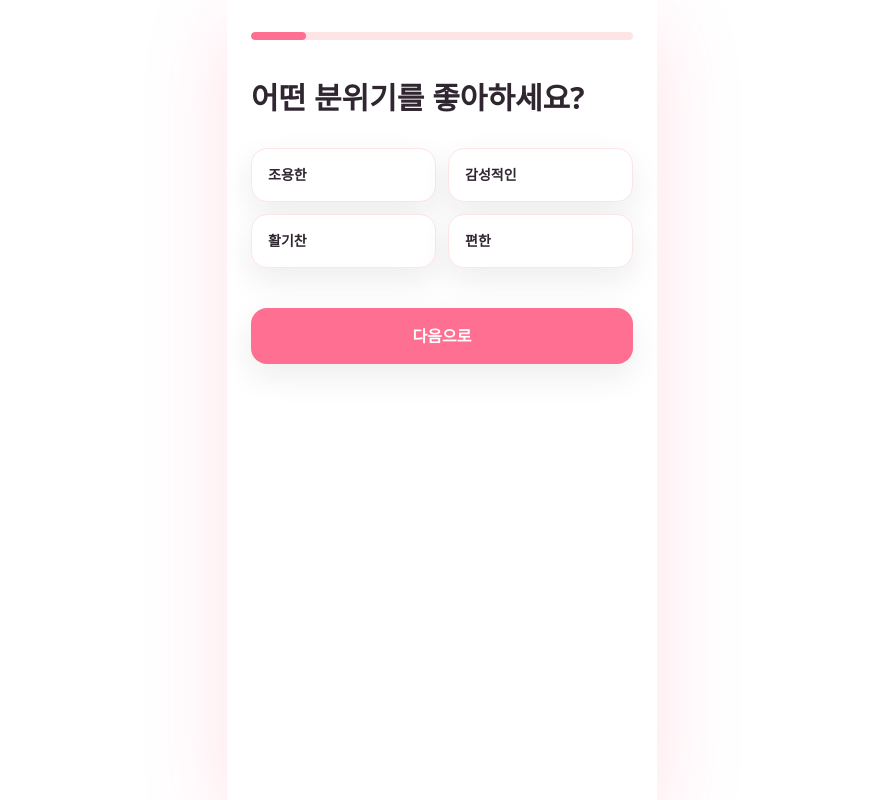
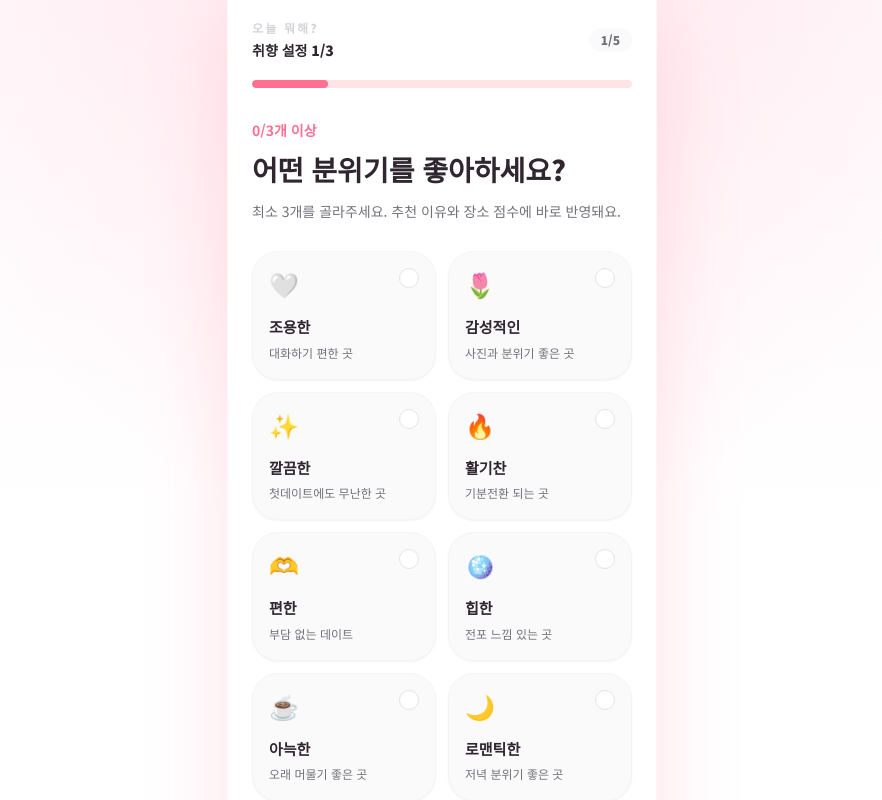
Before and after one commit to PMIN0927/PMIN, a Next.js app: page /onboarding in a window 1280 px wide. Shown: the top 800 px of the page, without its empty margins (198-1080 px from the left). Built offline with nearby package versions, Linux system fonts and the light colour scheme.

Commit message:
Improve onboarding choices and UI

```diff
--- a/app/globals.css
+++ b/app/globals.css
@@ -8,9 +8,13 @@
 
 body {
   margin: 0;
-  background: #ffffff;
+  background:
+    radial-gradient(circle at 50% 0%, rgba(255, 111, 145, 0.12), transparent 34rem),
+    linear-gradient(180deg, #fff7fa 0%, #ffffff 44%);
   color: #2f2630;
   overflow-x: hidden;
+  font-family: var(--font-noto-sans-kr), system-ui, -apple-system, BlinkMacSystemFont, "Segoe UI", sans-serif;
+  letter-spacing: 0;
 }
 
 .phone-shell {
@@ -20,6 +24,8 @@ body {
   margin: 0 auto;
   background: #ffffff;
   overflow-x: hidden;
+  border-left: 1px solid rgba(255, 111, 145, 0.08);
+  border-right: 1px solid rgba(255, 111, 145, 0.08);
 }
 
 .kakao-map-panel {
--- a/app/layout.tsx
+++ b/app/layout.tsx
@@ -1,5 +1,13 @@
 import type { Metadata } from "next";
+import { Noto_Sans_KR } from "next/font/google";
 import "./globals.css";
+
+const notoSansKr = Noto_Sans_KR({
+  subsets: ["latin"],
+  weight: ["400", "500", "700", "800", "900"],
+  variable: "--font-noto-sans-kr",
+  display: "swap"
+});
 
 export const metadata: Metadata = {
   title: "오늘 뭐해?",
@@ -9,7 +17,7 @@ export const metadata: Metadata = {
 export default function RootLayout({ children }: { children: React.ReactNode }) {
   return (
     <html lang="ko">
-      <body>
+      <body className={notoSansKr.variable}>
         <main className="phone-shell shadow-phone">{children}</main>
       </body>
     </html>
--- a/app/onboarding/page.tsx
+++ b/app/onboarding/page.tsx
@@ -1,6 +1,7 @@
 "use client";
 
 import { useState } from "react";
+import type { ReactNode } from "react";
 import { useRouter } from "next/navigation";
 import BottomButton from "@/components/BottomButton";
 import OptionCard from "@/components/OptionCard";
@@ -8,12 +9,80 @@ import ProgressBar from "@/components/ProgressBar";
 import { completeOnboarding, savePreference, saveTodayCondition } from "@/lib/storage";
 import type { TodayCondition, UserPreference } from "@/types/place";
 
-const steps = [
-  { key: "moods", title: "어떤 분위기를 좋아하세요?", options: ["조용한", "감성적인", "활기찬", "편한"] },
-  { key: "foods", title: "어떤 음식을 선호하시나요?", options: ["한식", "일식", "양식", "중식", "술집", "카페"] },
-  { key: "dislikes", title: "어떤 요소를 피하고 싶으신가요?", options: ["웨이팅", "시끄러운 곳", "비싼 곳", "많이 걷기"] },
-  { key: "dateStyles", title: "어떤 데이트를 선호하세요?", options: ["조용한 카페에서 대화", "맛집 가고 술 한잔", "걷다가 구경하기", "사진 찍고 놀기"] }
-] as const;
+type ChoiceStep = {
+  key: keyof UserPreference;
+  title: string;
+  eyebrow: string;
+  helper: string;
+  min: number;
+  optional?: boolean;
+  options: Array<{ label: string; icon: string; description: string }>;
+};
+
+const choiceSteps: ChoiceStep[] = [
+  {
+    key: "moods",
+    eyebrow: "취향 설정 1/3",
+    title: "어떤 분위기를 좋아하세요?",
+    helper: "최소 3개를 골라주세요. 추천 이유와 장소 점수에 바로 반영돼요.",
+    min: 3,
+    options: [
+      { label: "조용한", icon: "🤍", description: "대화하기 편한 곳" },
+      { label: "감성적인", icon: "🌷", description: "사진과 분위기 좋은 곳" },
+      { label: "깔끔한", icon: "✨", description: "첫데이트에도 무난한 곳" },
+      { label: "활기찬", icon: "🔥", description: "기분전환 되는 곳" },
+      { label: "편한", icon: "🫶", description: "부담 없는 데이트" },
+      { label: "힙한", icon: "🪩", description: "전포 느낌 있는 곳" },
+      { label: "아늑한", icon: "☕", description: "오래 머물기 좋은 곳" },
+      { label: "로맨틱한", icon: "🌙", description: "저녁 분위기 좋은 곳" },
+      { label: "가성비", icon: "💸", description: "돈 부담 적은 곳" },
+      { label: "실내 위주", icon: "🏠", description: "날씨 안 좋은 날" },
+      { label: "사진 찍기 좋은", icon: "📸", description: "추억 남기기 좋은 곳" },
+      { label: "늦은 시간 가능", icon: "🕙", description: "밤 데이트 후보" }
+    ]
+  },
+  {
+    key: "foods",
+    eyebrow: "취향 설정 2/3",
+    title: "어떤 음식을 좋아하세요?",
+    helper: "카페와 술집은 뺐어요. 식사 취향을 최소 3개 골라주세요.",
+    min: 3,
+    options: [
+      { label: "한식", icon: "🍚", description: "국밥, 찌개, 백반" },
+      { label: "일식", icon: "🍣", description: "초밥, 라멘, 돈카츠" },
+      { label: "양식", icon: "🍝", description: "파스타, 피자, 스테이크" },
+      { label: "중식", icon: "🥟", description: "마라, 짬뽕, 양꼬치" },
+      { label: "분식", icon: "🍢", description: "떡볶이, 김밥, 튀김" },
+      { label: "고기", icon: "🥩", description: "삼겹살, 소금구이" },
+      { label: "곱창/막창", icon: "🍳", description: "시끌시끌한 저녁" },
+      { label: "샤브샤브", icon: "🥬", description: "깔끔하고 든든한 식사" },
+      { label: "쌀국수/아시안", icon: "🍜", description: "가볍게 먹기 좋은 메뉴" },
+      { label: "해산물", icon: "🦐", description: "낙지, 조개, 해물" },
+      { label: "버거/치킨", icon: "🍔", description: "캐주얼한 한 끼" },
+      { label: "디저트 식사", icon: "🥐", description: "브런치, 베이커리" }
+    ]
+  },
+  {
+    key: "dislikes",
+    eyebrow: "취향 설정 3/3",
+    title: "피하고 싶은 상황이 있나요?",
+    helper: "여기는 선택하지 않아도 넘어갈 수 있어요.",
+    min: 0,
+    optional: true,
+    options: [
+      { label: "웨이팅", icon: "⏳", description: "기다리는 시간 줄이기" },
+      { label: "시끄러운 곳", icon: "🔊", description: "대화 어려운 분위기" },
+      { label: "비싼 곳", icon: "💳", description: "예산 부담 큰 곳" },
+      { label: "많이 걷기", icon: "🚶", description: "동선 긴 코스 피하기" },
+      { label: "너무 좁은 곳", icon: "🪑", description: "답답한 공간 피하기" },
+      { label: "야외 위주", icon: "🌧️", description: "날씨 영향 받는 코스" },
+      { label: "매운 음식", icon: "🌶️", description: "매운 메뉴 줄이기" },
+      { label: "술 중심", icon: "🍺", description: "술집 우선순위 낮추기" },
+      { label: "프랜차이즈", icon: "🏷️", description: "흔한 장소 줄이기" },
+      { label: "사진 찍는 곳", icon: "📷", description: "포토부스류 제외" }
+    ]
+  }
+];
 
 const quick = ["화해하고 싶어요", "시험 끝나고 쉬고 싶어요", "기분전환하고 싶어요", "돈 아끼고 싶어요", "조용히 대화하고 싶어요", "술 한잔하고 싶어요", "그냥 추천받을래요"];
 
@@ -22,6 +91,7 @@ export default function OnboardingPage() {
   const [step, setStep] = useState(0);
   const [pref, setPref] = useState<UserPreference>({ moods: [], foods: [], dislikes: [], dateStyles: [] });
   const [today, setToday] = useState<TodayCondition>({ situationText: "", budget: "3만원", transport: "걸어서요", meetingTime: "18:00" });
+  const totalSteps = 5;
 
   const toggle = (key: keyof UserPreference, value: string) => {
     setPref((prev) => {
@@ -37,76 +107,126 @@ export default function OnboardingPage() {
     router.push("/select-mode");
   };
 
-  if (step < steps.length) {
-    const current = steps[step];
-    const key = current.key as keyof UserPreference;
+  if (step < choiceSteps.length) {
+    const current = choiceSteps[step];
+    const selected = pref[current.key];
+    const canContinue = selected.length >= current.min;
+    const statusText = current.optional ? `${selected.length}개 선택` : `${selected.length}/${current.min}개 이상`;
+
     return (
-      <main className="min-h-screen px-6 py-8 safe-bottom">
-        <ProgressBar step={step + 1} total={7} />
-        <h1 className="mt-10 text-3xl font-black text-ink">{current.title}</h1>
-        <div className="mt-8 grid grid-cols-2 gap-3">
+      <OnboardingShell step={step + 1} total={totalSteps} eyebrow={current.eyebrow}>
+        <div className="mt-8">
+          <p className="text-sm font-bold text-roseApp">{statusText}</p>
+          <h1 className="mt-3 text-[28px] font-black leading-tight text-ink">{current.title}</h1>
+          <p className="mt-3 text-sm leading-6 text-zinc-500">{current.helper}</p>
+        </div>
+
+        <div className="mt-7 grid grid-cols-2 gap-3">
           {current.options.map((option) => (
-            <OptionCard key={option} label={option} selected={pref[key].includes(option)} onClick={() => toggle(key, option)} />
+            <OptionCard
+              key={option.label}
+              label={option.label}
+              icon={option.icon}
+              description={option.description}
+              selected={selected.includes(option.label)}
+              onClick={() => toggle(current.key, option.label)}
+            />
           ))}
         </div>
-        <div className="mt-10">
-          <BottomButton onClick={() => setStep(step + 1)}>다음으로</BottomButton>
+
+        <div className="mt-8">
+          <BottomButton onClick={() => setStep(step + 1)} disabled={!canContinue}>
+            {canContinue ? "다음으로" : `${current.min}개 이상 골라주세요`}
+          </BottomButton>
         </div>
-      </main>
+      </OnboardingShell>
     );
   }
 
-  if (step === 4) {
+  if (step === 3) {
+    const detected = quick.find((item) => item === today.situationText);
     return (
-      <main className="min-h-screen px-6 py-8 safe-bottom">
-        <ProgressBar step={5} total={7} />
-        <h1 className="mt-10 text-3xl font-black">지금 어떤 기분인가요?</h1>
+      <OnboardingShell step={4} total={totalSteps} eyebrow="오늘 상태">
+        <div className="mt-14 text-center">
+          <div className="mx-auto grid h-20 w-20 place-items-center rounded-[28px] bg-roseSoft text-4xl shadow-card">💭</div>
+          <h1 className="mt-8 text-[28px] font-black text-ink">지금 어떤 기분인가요?</h1>
+          <p className="mt-3 text-sm leading-6 text-zinc-500">오늘만의 상황을 적으면 추천 키워드로 분석해요.</p>
+        </div>
         <textarea
           value={today.situationText}
           onChange={(event) => setToday({ ...today, situationText: event.target.value })}
-          placeholder="예: 오늘은 조용히 이야기하고 싶어"
-          className="mt-6 h-28 w-full rounded-3xl border border-rose-100 p-4 outline-none focus:border-roseApp"
+          placeholder="예: 오늘은 조용히 화해하고 싶어"
+          className="mt-7 h-28 w-full resize-none rounded-[26px] border border-zinc-100 bg-zinc-50 p-4 text-[15px] outline-none transition focus:border-roseApp focus:bg-white"
         />
-        <div className="mt-4 flex flex-wrap gap-2">
+        <div className="mt-5 rounded-[28px] bg-white p-3 shadow-card">
           {quick.map((item) => (
-            <button key={item} onClick={() => setToday({ ...today, situationText: item })} className="rounded-full bg-roseSoft px-4 py-2 text-sm font-bold text-rose-700">
-              {item}
+            <button
+              key={item}
+              onClick={() => setToday({ ...today, situationText: item })}
+              className={`flex w-full items-center justify-between rounded-2xl px-4 py-3 text-left text-sm font-bold transition ${
+                detected === item ? "bg-roseSoft text-rose-700" : "text-zinc-600 hover:bg-zinc-50"
+              }`}
+            >
+              <span>{item}</span>
+              <span className="text-roseApp">{detected === item ? "선택됨" : ""}</span>
             </button>
           ))}
         </div>
-        <div className="mt-10">
-          <BottomButton onClick={() => setStep(5)}>다음으로</BottomButton>
+        <div className="mt-8">
+          <BottomButton onClick={() => setStep(4)}>다음으로</BottomButton>
         </div>
-      </main>
+      </OnboardingShell>
     );
   }
 
   return (
-    <main className="min-h-screen px-6 py-8 safe-bottom">
-      <ProgressBar step={7} total={7} />
-      <h1 className="mt-10 text-3xl font-black">마지막 단계</h1>
-      <section className="mt-6 space-y-6">
-        <SelectBlock title="예산이 어느 정도인가요?" values={["1만원", "2만원", "3만원", "5만원", "제한없음"]} value={today.budget} onChange={(budget) => setToday({ ...today, budget })} />
-        <SelectBlock title="어떤 이동수단을 이용하시나요?" values={["걸어서요", "대중교통을 이용해요", "차량을 이용해요"]} value={today.transport} onChange={(transport) => setToday({ ...today, transport: transport as TodayCondition["transport"] })} />
-        <label className="block rounded-3xl bg-white p-5 shadow-card">
-          <span className="text-sm font-bold">몇시에 만나시나요?</span>
-          <input type="time" value={today.meetingTime} onChange={(event) => setToday({ ...today, meetingTime: event.target.value })} className="mt-3 w-full rounded-2xl bg-roseSoft p-3 font-bold" />
+    <OnboardingShell step={5} total={totalSteps} eyebrow="마지막 설정">
+      <div className="mt-10">
+        <h1 className="text-[28px] font-black text-ink">마지막으로 조건을 알려주세요</h1>
+        <p className="mt-3 text-sm leading-6 text-zinc-500">예산과 이동수단은 코스 거리와 가격 점수에 반영돼요.</p>
+      </div>
+      <section className="mt-7 space-y-5">
+        <SelectBlock title="예산은 어느 정도인가요?" values={["1만원", "2만원", "3만원", "5만원", "제한없음"]} value={today.budget} onChange={(budget) => setToday({ ...today, budget })} />
+        <SelectBlock title="어떻게 이동하나요?" values={["걸어서요", "대중교통을 이용해요", "차량을 이용해요"]} value={today.transport} onChange={(transport) => setToday({ ...today, transport })} />
+        <label className="block rounded-[28px] border border-zinc-100 bg-white p-5 shadow-card">
+          <span className="text-sm font-black text-ink">몇 시에 만나나요?</span>
+          <input type="time" value={today.meetingTime} onChange={(event) => setToday({ ...today, meetingTime: event.target.value })} className="mt-3 w-full rounded-2xl bg-zinc-50 p-3 font-bold text-ink outline-none" />
         </label>
       </section>
-      <div className="mt-10">
+      <div className="mt-8">
         <BottomButton onClick={finish}>다 골랐어요</BottomButton>
       </div>
+    </OnboardingShell>
+  );
+}
+
+function OnboardingShell({ children, step, total, eyebrow }: { children: ReactNode; step: number; total: number; eyebrow: string }) {
+  return (
+    <main className="min-h-screen bg-white px-6 py-5 safe-bottom">
+      <header className="flex items-center justify-between">
+        <div>
+          <p className="text-xs font-black uppercase tracking-[0.18em] text-zinc-300">오늘 뭐해?</p>
+          <p className="mt-1 text-sm font-black text-ink">{eyebrow}</p>
+        </div>
+        <span className="rounded-full bg-zinc-50 px-3 py-1 text-xs font-black text-zinc-500">
+          {step}/{total}
+        </span>
+      </header>
+      <div className="mt-5">
+        <ProgressBar step={step} total={total} />
+      </div>
+      <section className="soft-enter">{children}</section>
     </main>
   );
 }
 
 function SelectBlock({ title, values, value, onChange }: { title: string; values: string[]; value: string; onChange: (value: string) => void }) {
   return (
-    <div className="rounded-3xl bg-white p-5 shadow-card">
-      <p className="text-sm font-bold">{title}</p>
-      <div className="mt-3 flex flex-wrap gap-2">
+    <div className="rounded-[28px] border border-zinc-100 bg-white p-5 shadow-card">
+      <p className="text-sm font-black text-ink">{title}</p>
+      <div className="mt-4 grid grid-cols-2 gap-2">
         {values.map((item) => (
-          <button key={item} onClick={() => onChange(item)} className={`rounded-full px-4 py-2 text-sm font-bold ${value === item ? "bg-roseApp text-white" : "bg-roseSoft text-rose-700"}`}>
+          <button key={item} onClick={() => onChange(item)} className={`rounded-2xl px-4 py-3 text-sm font-black transition ${value === item ? "bg-roseApp text-white shadow-card" : "bg-zinc-50 text-zinc-600"}`}>
             {item}
           </button>
         ))}
--- a/components/OptionCard.tsx
+++ b/components/OptionCard.tsx
@@ -2,19 +2,26 @@
 
 type Props = {
   label: string;
+  icon?: string;
+  description?: string;
   selected?: boolean;
   onClick: () => void;
 };
 
-export default function OptionCard({ label, selected, onClick }: Props) {
+export default function OptionCard({ label, icon, description, selected, onClick }: Props) {
   return (
     <button
       onClick={onClick}
-      className={`rounded-2xl border px-4 py-4 text-left text-sm font-semibold shadow-card transition ${
-        selected ? "border-roseApp bg-roseSoft text-rose-700" : "border-rose-100 bg-white text-ink"
+      className={`min-h-[118px] rounded-[26px] border p-4 text-left shadow-sm transition active:scale-[0.98] ${
+        selected ? "border-roseApp bg-roseSoft text-rose-700 shadow-card" : "border-zinc-100 bg-zinc-50 text-ink hover:bg-white"
       }`}
     >
-      {label}
+      <div className="flex items-start justify-between gap-3">
+        <span className="text-2xl">{icon}</span>
+        <span className={`grid h-5 w-5 place-items-center rounded-full border text-[10px] font-black ${selected ? "border-roseApp bg-roseApp text-white" : "border-zinc-200 bg-white text-transparent"}`}>✓</span>
+      </div>
+      <p className="mt-4 text-[15px] font-black">{label}</p>
+      {description && <p className="mt-1 text-xs font-medium leading-5 text-zinc-500">{description}</p>}
     </button>
   );
 }
--- a/scripts/fixNaverMapLinks.mjs
+++ b/scripts/fixNaverMapLinks.mjs
@@ -6,14 +6,14 @@ const placesPath = path.join(root, "data", "places.json");
 const places = JSON.parse(fs.readFileSync(placesPath, "utf-8"));
 
 function makeNaverMapSearchUrl(place) {
-  const query = `${place.name} 부산진구`;
+  const query = place.name;
   return `https://map.naver.com/p/search/${encodeURIComponent(query)}`;
 }
 
 let fixed = 0;
 const nextPlaces = places.map((place) => {
   const url = String(place.naverMapUrl || "");
-  const isBroken = !url || url.includes("...") || url.endsWith("%") || !url.includes("naver");
+  const isBroken = !url || url.includes("...") || url.endsWith("%") || !url.includes("naver") || place.naverLinkStatus === "검색링크재생성";
   if (!isBroken) return place;
   fixed += 1;
   return {
```
Also changed, not shown: data/places.json, 1 other file (tests, documents, lock files or other folders).
